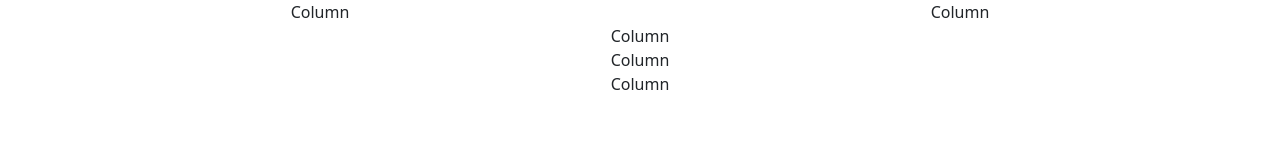
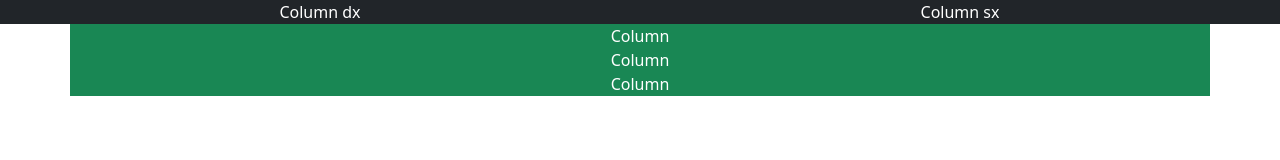
Before and after one commit to info-mic-info/html-css-bootstrap-freelancer, a plain HTML site: page index.html in a window 1280 px wide. Drawn offline with nearby package versions, Linux system fonts and the light colour scheme.

Commit message:
Txt color and background

```diff
--- a/css/style.css
+++ b/css/style.css
@@ -3,3 +3,7 @@
  margin: 0;
  box-sizing: border-box;
 }
+
+/* header{
+    background-color: blue;
+} */
--- a/index.html
+++ b/index.html
@@ -19,13 +19,13 @@
 
     <header>
 
-        <div class="container-fluid text-center">
+        <div class="container-fluid bg-dark text-white text-center">
             <div class="row">
                 <div class="col-6">
-                    Column
+                    Column dx
                 </div>
                 <div class="col-6">
-                    Column
+                    Column sx
                 </div>
             </div>
         </div>
@@ -35,7 +35,7 @@
     <main>
 
         <!-- jumbotron -->
-        <div class="container text-center">
+        <div class="container bg-success text-white text-center">
             <div class="row">
                 <div class="col-12">
                     Column
```
